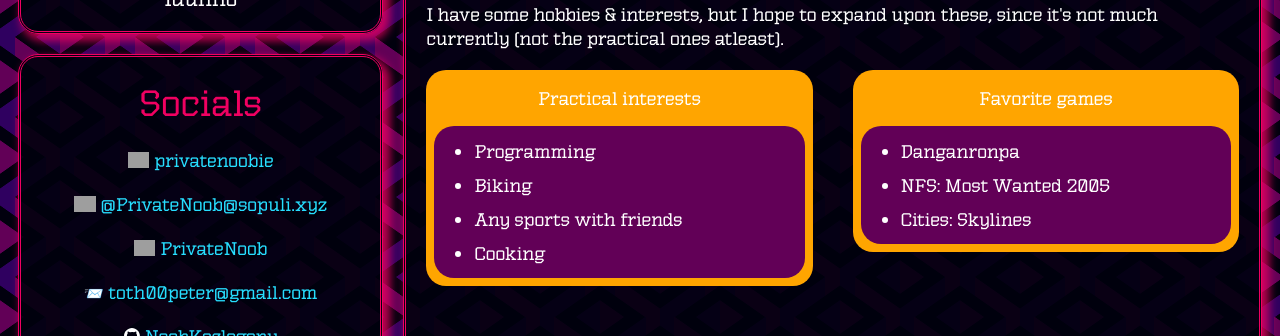
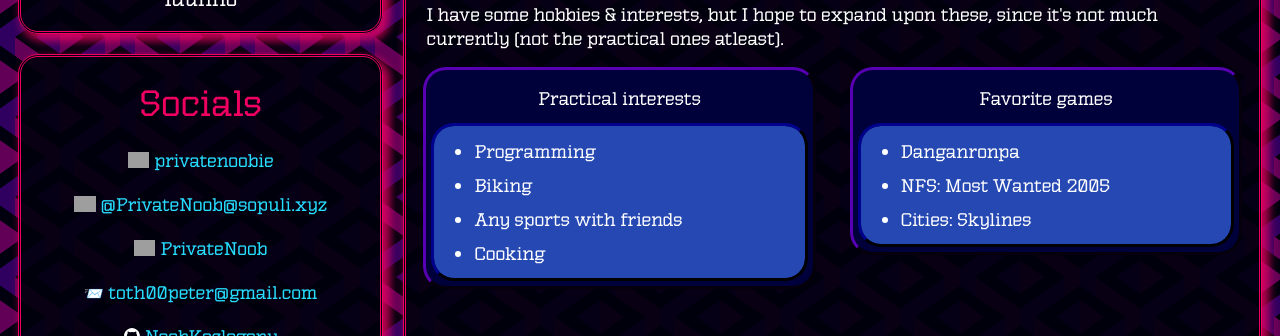
Before and after one commit to PrivateN00b/privatenoob.top, a React (Vite) app: page /About in a window 1280 px wide. Shown: the part 803-1139 px from the top of the page. Built offline with nearby package versions, Linux system fonts and the light colour scheme; grey boxes are pictures that could not be loaded.

Commit message:
ui: changed look of the BlockList

```diff
--- a/src/components/styled-components/block-list/BlockList.tsx
+++ b/src/components/styled-components/block-list/BlockList.tsx
@@ -8,6 +8,8 @@ const BlockList = styled.ul`
   padding-bottom: 8px;
   border-radius: 20px;
   height: inherit;
+  outline-style: outset;
+  outline-color: ${({ theme }) => theme.colors.quarteriary};
 
   li {
     padding: 5px 0 5px 0;
--- a/src/components/styled-components/block-list/BlockListDiv.tsx
+++ b/src/components/styled-components/block-list/BlockListDiv.tsx
@@ -1,7 +1,7 @@
 import styled from "styled-components";
 
 const BlockListDiv = styled.div`
-  background-color: orange;
+  background-color: ${({ theme }) => theme.colors.quarteriary};
   display: inline-block;
   width: 40%;
   margin: 20px;
@@ -10,6 +10,8 @@ const BlockListDiv = styled.div`
   min-width: 300px;
   flex-grow: 1;
   height: 100%;
+  outline-style: outset;
+  outline-color: ${({ theme }) => theme.colors.tertiary};
 `;
 
 export default BlockListDiv;
--- a/src/styles/theme.ts
+++ b/src/styles/theme.ts
@@ -1,7 +1,7 @@
 const theme = {
   colors: {
     primary: "#f00061",
-    secondary: "#620057",
+    secondary: "#2548b2",
     tertiary: "#2f0060",
     quarteriary: "#00013a",
     bg: "#01000e",
```
